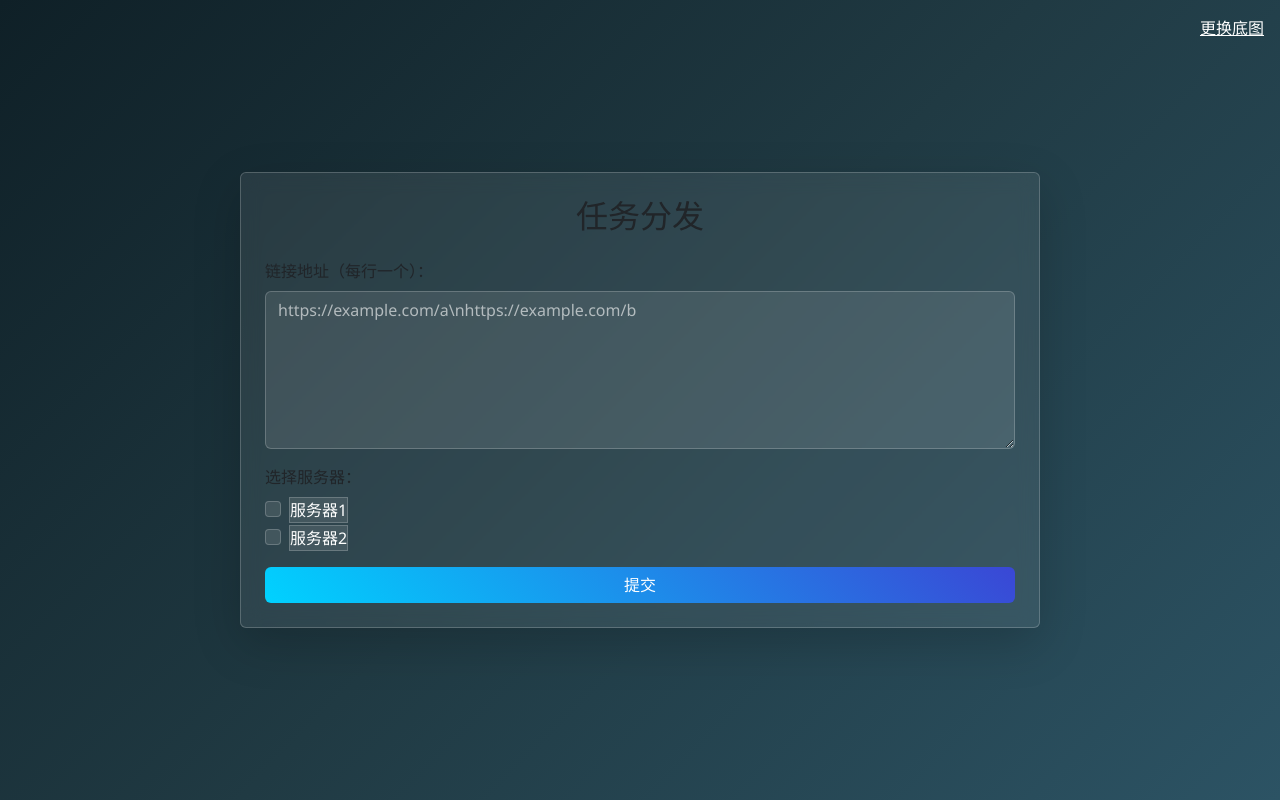
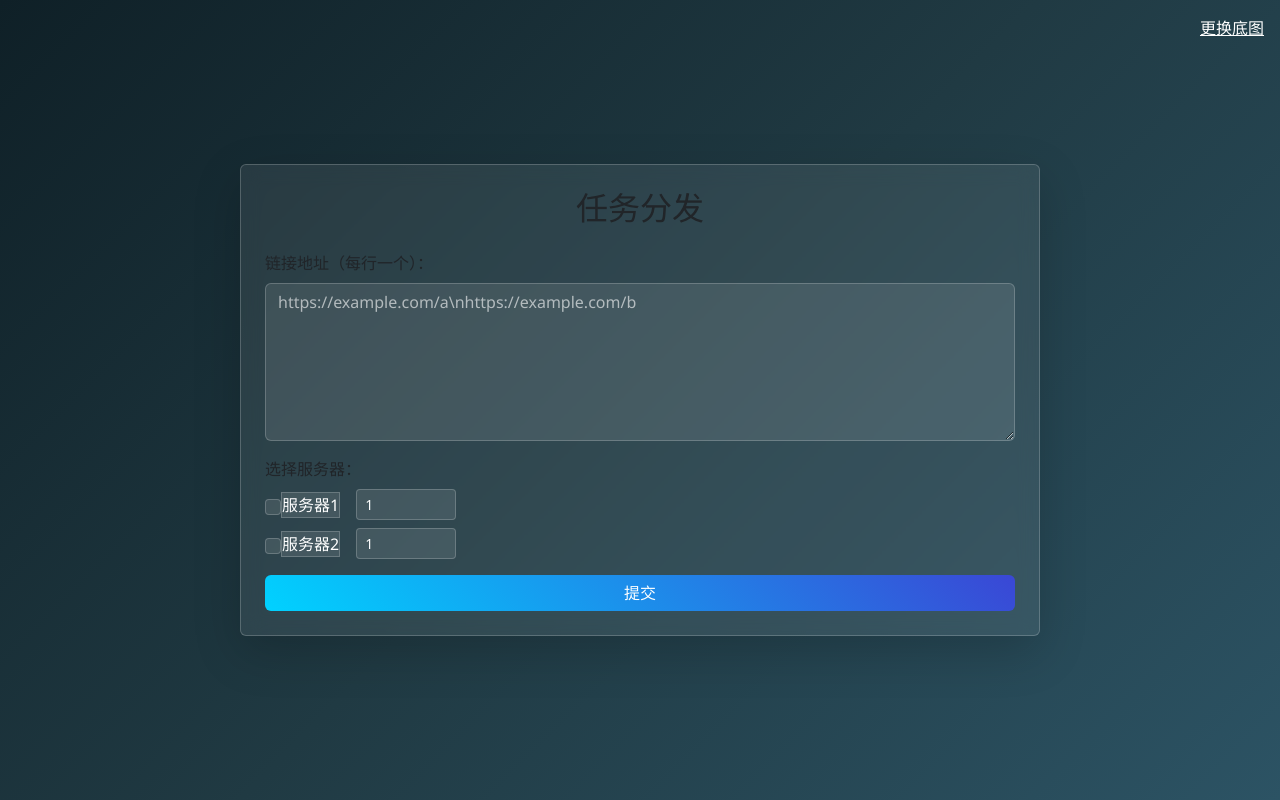
Before and after one commit to spe1995/TEST_ddmx, a Flask app: page / in a window 1280 px wide. Run offline with Flask 3, Linux system fonts and the light colour scheme; the visitor is signed in with stand-in values (Sample User, id 1).

Commit message:
为服务器添加线程数输入框

```diff
--- a/app.py
+++ b/app.py
@@ -29,13 +29,21 @@
     if request.method == 'POST':
         links = [line.strip() for line in request.form.get('links', '').splitlines() if line.strip()]
         selected_servers = request.form.getlist('servers')
-        for name, base_url in config.SERVERS.items():
+        for idx, (name, base_url) in enumerate(config.SERVERS.items(), start=1):
+            thread_str = request.form.get(f'threads{idx}', '1')
+            try:
+                threads = max(1, int(thread_str))
+            except ValueError:
+                threads = 1
             if base_url in selected_servers:
-                idx = len(selected_info) + 1
                 selected_info.append({'id': idx, 'name': name, 'url': base_url})
                 for link in links:
                     try:
-                        requests.post(base_url.rstrip('/') + '/task', json={'link': link}, timeout=5)
+                        requests.post(
+                            base_url.rstrip('/') + '/task',
+                            json={'link': link, 'threads': threads},
+                            timeout=5,
+                        )
                     except requests.RequestException:
                         pass
         message = '任务已分发'
--- a/templates/index.html
+++ b/templates/index.html
@@ -19,9 +19,10 @@
       <div class="mb-3">
         <label class="form-label">选择服务器：</label>
         {% for name, url in servers.items() %}
-          <div class="form-check">
+          <div class="form-check d-flex align-items-center mb-2">
             <input class="form-check-input" type="checkbox" name="servers" value="{{ url }}" id="server{{ loop.index }}">
-            <label class="form-check-label" for="server{{ loop.index }}">{{ name }}</label>
+            <label class="form-check-label me-2" for="server{{ loop.index }}">{{ name }}</label>
+            <input type="number" class="form-control form-control-sm ms-2" name="threads{{ loop.index }}" min="1" value="1" placeholder="线程数" style="width:100px;">
           </div>
         {% endfor %}
       </div>
```
Also changed, not shown: README.md.
